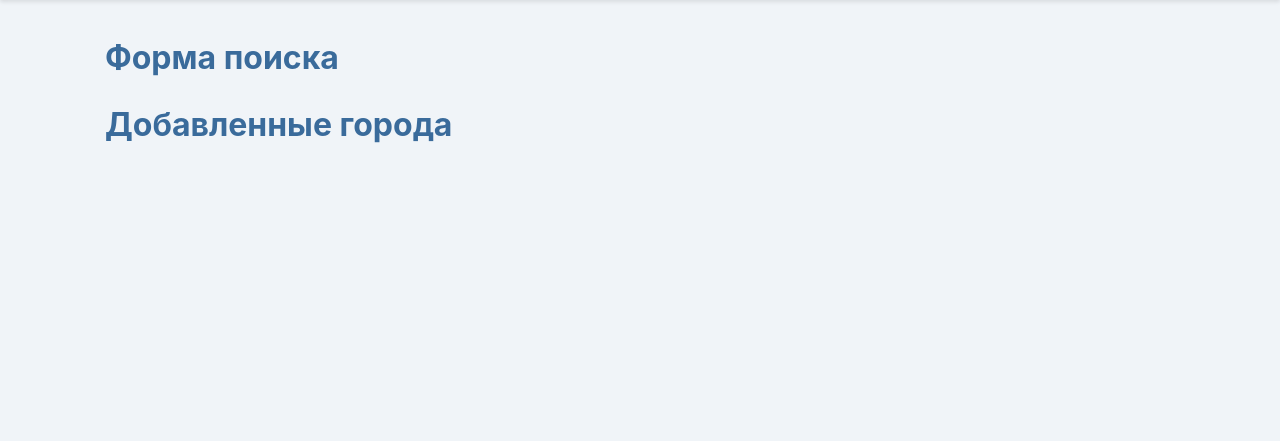
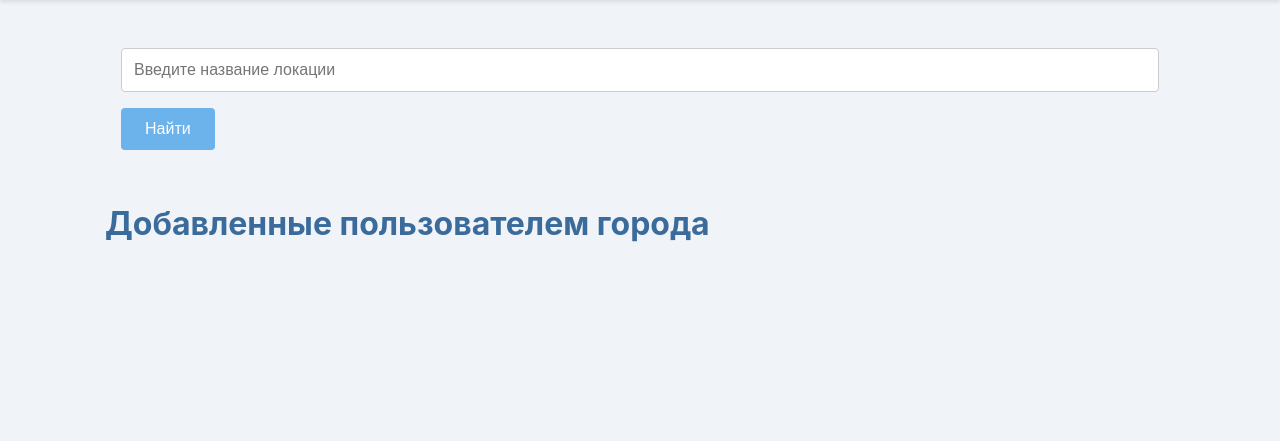
Before and after one commit to Gichie/Weather, a Django app: page / in a window 1280 px wide. Shown: the part 74-515 px from the top of the page. Run offline with Django 5.2, Linux system fonts and the light colour scheme; the visitor is signed in with stand-in values (Sample User, id 1).

Commit message:
update index.html

```diff
--- /dev/null
+++ b/weather/forms.py
@@ -0,0 +1,9 @@
+from django import forms
+
+
+class SearchLocationForm(forms.Form):
+    location = forms.CharField(
+        max_length=190,
+        label='Поиск',
+        widget=forms.TextInput(attrs={'placeholder': 'Введите название локации', 'class': 'form-input'}),
+    )
--- /dev/null
+++ b/weather/services.py
@@ -0,0 +1,3 @@
+class WeatherAPI:
+    def get_data_location_by_name(self, name: str):
+        pass
--- a/weather/templates/weather/index.html
+++ b/weather/templates/weather/index.html
@@ -1,7 +1,15 @@
 {% extends 'base.html' %}
 
 {% block content %}
-    <h1>Форма поиска</h1>
-    <h1>Добавленные города</h1>
+
+    <form method="get" action="#">
+        <p>{{ search_form.location }}</p>
+        <p>
+            <button type="submit">Найти</button>
+        </p>
+
+    </form>
+
+    <h1>Добавленные пользователем города</h1>
 
 {% endblock content %}
--- a/weather/views.py
+++ b/weather/views.py
@@ -1,11 +1,19 @@
 from django.contrib.auth.mixins import LoginRequiredMixin
 from django.http import HttpResponseNotFound
 from django.views.generic import TemplateView
+
+from weather.forms import SearchLocationForm
 
 
 class IndexView(LoginRequiredMixin, TemplateView):
     template_name = 'weather/index.html'
 
+    def get_context_data(self, **kwargs):
+        context = super().get_context_data(**kwargs)
+        search_form = SearchLocationForm(self.request.GET or None)
+        context['search_form'] = search_form
+        return context
+
 
 def page_not_found(request, exception):
     return HttpResponseNotFound("<h1>Страница не найдена</h1>")
```
